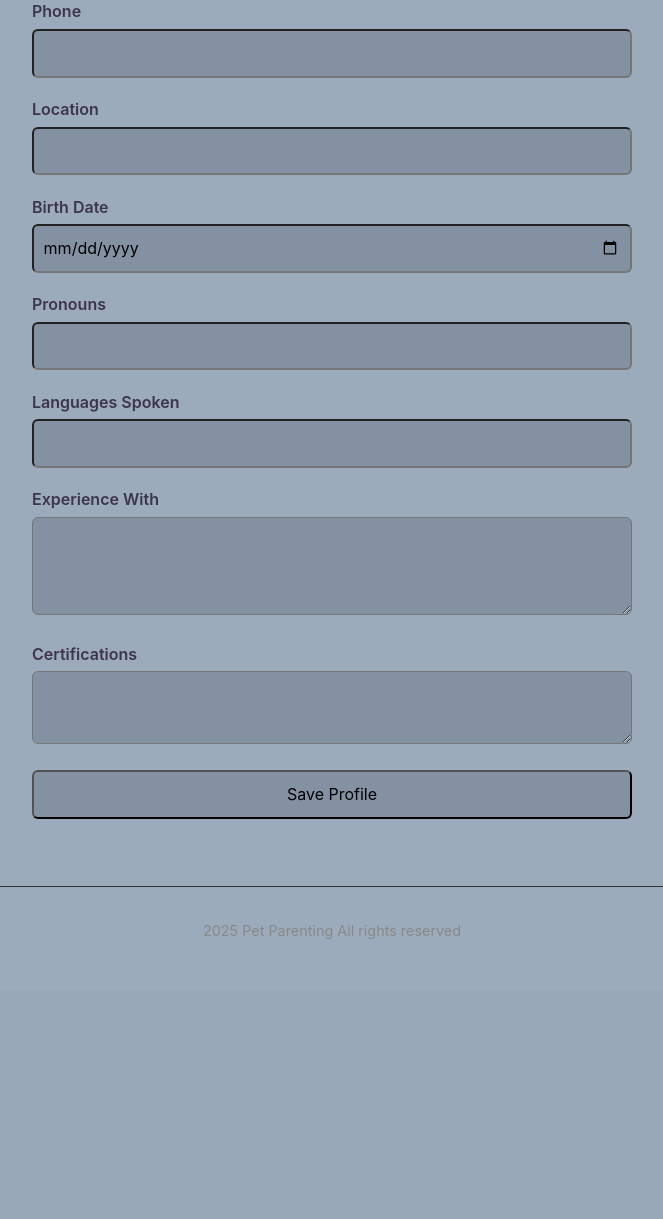
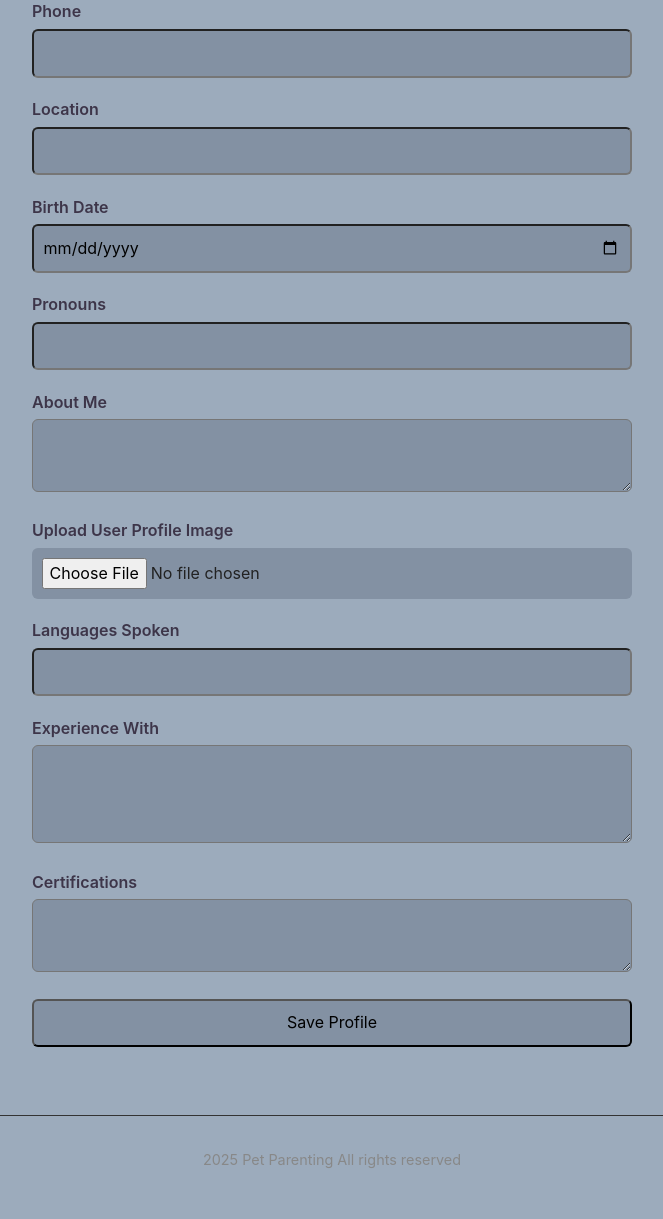
Before and after one commit to leaaimee/pet-parenting-app, a Flask app: page /edit-profile in a window 1280 px wide. Shown: the part 297-1516 px from the top of the page, without its empty margins (308-971 px from the left). Before the commit the page ends 1236 px from the top, so only its background shows below. Run offline with Flask 3, Linux system fonts and the light colour scheme; the visitor is signed in with stand-in values (Sample User, id 1); some libraries are stand-ins or nearby versions.

Commit message:
image handling optimization

```diff
--- a/backend/forms/user_form.py
+++ b/backend/forms/user_form.py
@@ -21,6 +21,12 @@ class EditUserProfileForm(FlaskForm):
     location = StringField("Location", validators=[Optional()])
     birth_date = DateField("Birth Date", format="%Y-%m-%d", validators=[Optional()])
     pronouns = StringField("Pronouns", validators=[Optional()])
+    profile_description = TextAreaField("About Me", validators=[Optional()])
+
+    profile_picture = FileField("Upload User Profile Image", validators=[
+        FileAllowed(['jpg', 'jpeg', 'png', 'gif'], 'Images only!')
+    ])
+
     languages_spoken = StringField("Languages Spoken", validators=[Optional()])
     experience_with = TextAreaField("Experience With", validators=[Optional()])
     certifications = TextAreaField("Certifications", validators=[Optional()])
--- a/backend/routes/users_routes.py
+++ b/backend/routes/users_routes.py
@@ -1,10 +1,10 @@
-from flask import Blueprint, render_template, redirect, url_for, request, redirect, url_for
+from flask import Blueprint, render_template, redirect, url_for, request, redirect, url_for, send_from_directory
 from flask_login import login_required, current_user, login_url, login_user, logout_user
 from backend.forms.user_form import RegistrationForm, LoginForm, EditUserProfileForm
 from backend.models.users_models import Users, db
 from werkzeug.security import generate_password_hash, check_password_hash
 from backend.services.users_service import get_user_profile, edit_user_profile_data, create_user_profile_data
-
+from backend.utils.upload_helper import get_upload_path
 users_bp = Blueprint("users", __name__)
 
 
@@ -50,7 +50,7 @@ def logout():
 @users_bp.route('/edit-profile', methods=['GET', 'POST'])
 @login_required
 def edit_user_profile():
-    form = EditUserProfileForm()
+    form = EditUserProfileForm(obj=current_user)
 
     if form.validate_on_submit():
         edit_user_profile_data(current_user, form)
@@ -58,6 +58,11 @@ def edit_user_profile():
         return redirect(url_for('users.show_user_profile', user=current_user))
 
     return render_template("edit_user_profile.html", form=form, user=current_user)
+
+
+@users_bp.route('/media/user/<filename>')
+def user_image(filename):
+    return send_from_directory(get_upload_path("user"), filename)
 
 
 @users_bp.route('/profile/', methods=['GET'])
--- a/backend/services/pets_service.py
+++ b/backend/services/pets_service.py
@@ -6,6 +6,7 @@ from flask import request, current_app
 from sqlalchemy.exc import SQLAlchemyError
 from backend.utils.file_utils import save_file
 from backend.utils.upload_helper import get_upload_path
+import os
 
 from backend.utils.permissions import user_has_access
 
@@ -118,7 +119,7 @@ def edit_pet_profile_data(pet_id, user_id):
 
         file = request.files.get("profile_picture")
         if file:
-            filename = save_file(file, current_app.config["UPLOAD_FOLDER"])
+            filename = save_file(file, get_upload_path("pet"))
             if filename:
                 pet.profile_picture = filename
 
--- a/backend/utils/upload_helper.py
+++ b/backend/utils/upload_helper.py
@@ -1,4 +1,4 @@
-
+import os
 
 
 
--- a/templates/edit_user_profile.html
+++ b/templates/edit_user_profile.html
@@ -8,7 +8,7 @@
 <h2>Edit Your Profile</h2>
 
 
-<form method="POST">
+<form method="POST" action="{{ url_for('users.edit_user_profile') }}" enctype="multipart/form-data">
   {{ form.hidden_tag() }}
 
   <div>
@@ -29,6 +29,17 @@
   <div>
     {{ form.pronouns.label }}
     {{ form.pronouns }}
+  </div>
+
+  <div>
+    {{ form.profile_description.label }}
+    {{ form.profile_description }}
+  </div>
+
+
+  <div>
+    {{ form.profile_picture.label }}
+    {{ form.profile_picture }}
   </div>
 
   <div>
--- a/templates/landing.html
+++ b/templates/landing.html
@@ -26,7 +26,7 @@
 
    <div id="register-section" style="display: none;">
     <h2>Register</h2>
-    <form method="POST" action="{{ url_for('users.create_user_profile') }}">
+    <form method="POST" action="{{ url_for('users.add_user_profile') }}">
       {{ register_form.hidden_tag() }}
       {{ register_form.name.label(class="form-label") }}
       {{ register_form.name(class="form-control") }}
--- a/templates/show_pet_profile.html
+++ b/templates/show_pet_profile.html
@@ -10,7 +10,10 @@
     <h2 class="mb-3">{{ pet.name }}</h2>
 
     {% if pet.profile_picture %}
-      <img src="{{ pet.profile_picture }}" alt="{{ pet.name }}'s Picture" class="img-fluid rounded mb-3" style="max-width: 200px;">
+      <img src="{{ url_for('pets.pet_image', filename=pet.profile_picture) }}"
+     alt="{{ pet.name }}'s Picture"
+     class="img-fluid rounded mb-3"
+     style="max-width: 200px;">
     {% else %}
       <p><em>No profile picture provided.</em></p>
     {% endif %}
--- a/templates/show_user_profile.html
+++ b/templates/show_user_profile.html
@@ -12,7 +12,10 @@
   <h2 class="mb-4">Welcome, {{ user.name }}!</h2>
 
   {% if user.profile_picture %}
-    <img src="{{ user.profile_picture }}" alt="Profile Picture" class="img-fluid rounded mb-3" style="max-width: 200px;">
+    <img src="{{ url_for('users.user_image', filename=user.profile_picture) }}"
+       alt="{{ user.name }}'s Picture"
+       class="img-fluid rounded mb-3"
+       style="max-width: 200px;">
   {% else %}
     <p><em>No profile picture uploaded</em></p>
   {% endif %}
```
Also changed, not shown: backend/routes/pets_routes.py (+7 -1 lines), backend/services/users_service.py (+9 -1 lines), templates/home.html (+4 -4 lines), backend/uploads/pet_images/517f59a948814a6baee5816f0411880c.jpg (added), backend/uploads/user_images/73967ef4fa204e61974d12f4ca8775b6.jpg (added).
